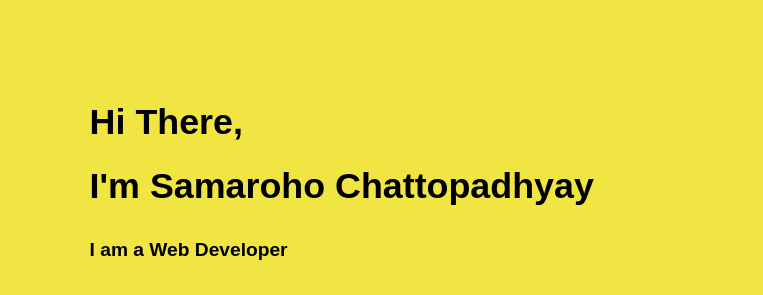
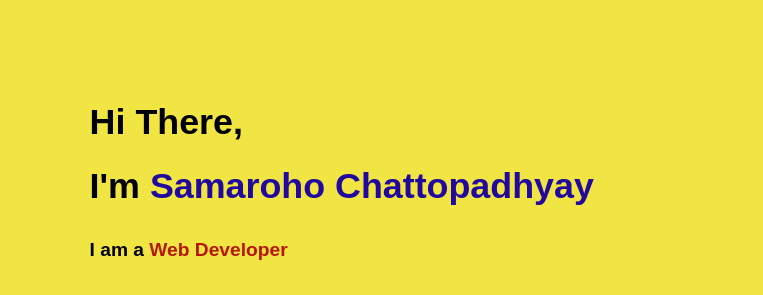
Before and after one commit to GoddamSam/Simple-Website, a plain HTML site: page landing_page.html in a window 1280 px wide. Shown: the part 193-488 px from the top of the page, 0-763 px from the left. Drawn offline with nearby package versions, Linux system fonts and the light colour scheme.

Commit message:
profile pic adjusted

```diff
--- a/landing_page.css
+++ b/landing_page.css
@@ -135,6 +135,14 @@ main{
    box-shadow: 2px 2px 3px rgba(0,0,0,0.6);
 }
 
+#first{
+    color: #21089f;
+}
+
+#profile{
+    color: #b71506;
+}
+
 @media(max-width:600px){
 
 
@@ -208,7 +216,7 @@ main{
         width: 40%;
         height:80%;
         margin-top: 3vh;
-        margin-left:20vh;
+        margin-left:16vh;
     }
 
 
--- a/landing_page.html
+++ b/landing_page.html
@@ -28,8 +28,8 @@
         <div class="left">
             <div class="left_container">
            <h2> Hi There,</h2>
-            <h2>I'm Samaroho Chattopadhyay</h2>
-            <h4>I am a Web Developer</h4>
+            <h2>I'm <span id="first">Samaroho Chattopadhyay</span></h2>
+            <h4>I am a <span id="profile">Web Developer</span></h4>
             <button name="About Me">About Me</button>
             <ul>
                 <li><a href="https://www.linkedin.com/in/samchattopadhyay/" target="_blank"><i class="ri-linkedin-box-fill"></i></a></li>
```
